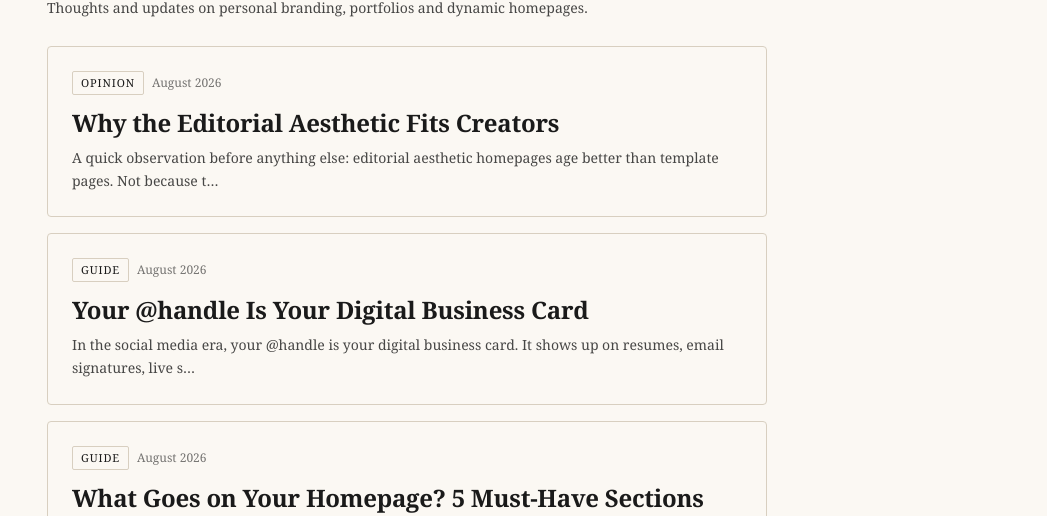
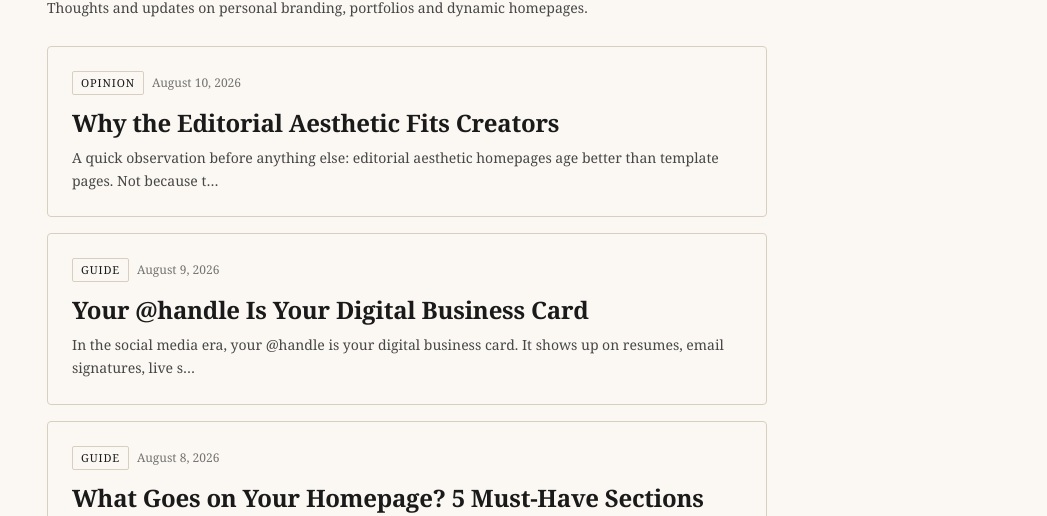
Before and after one commit to 863683348/dynamic-profile, a Next.js app: page /blog in a window 1280 px wide. Shown: the part 200-716 px from the top of the page, without its empty margins (233-1280 px from the left). Built offline with nearby package versions, Linux system fonts and the light colour scheme; no server answers.

Commit message:
fix(blog): show published date with day precision (toLocaleDateString)

```diff
--- a/app/blog/page.tsx
+++ b/app/blog/page.tsx
@@ -27,7 +27,12 @@ export default function BlogPage() {
               >
                 <div className="flex items-center gap-2">
                   <span className="source-badge text-primary">{p.tag[lang]}</span>
-                  <span className="text-xs opacity-60">{p.date[lang]}</span>
+                  <span className="text-xs opacity-60">
+                    {new Date(p.publishedAt).toLocaleDateString(
+                      lang === "zh" ? "zh-CN" : "en-US",
+                      { year: "numeric", month: "long", day: "numeric" }
+                    )}
+                  </span>
                 </div>
                 <h2 className="magazine-title mb-2 mt-3 text-2xl">{p.title[lang]}</h2>
                 <p className="text-sm leading-relaxed opacity-80">{excerpt}</p>
```
